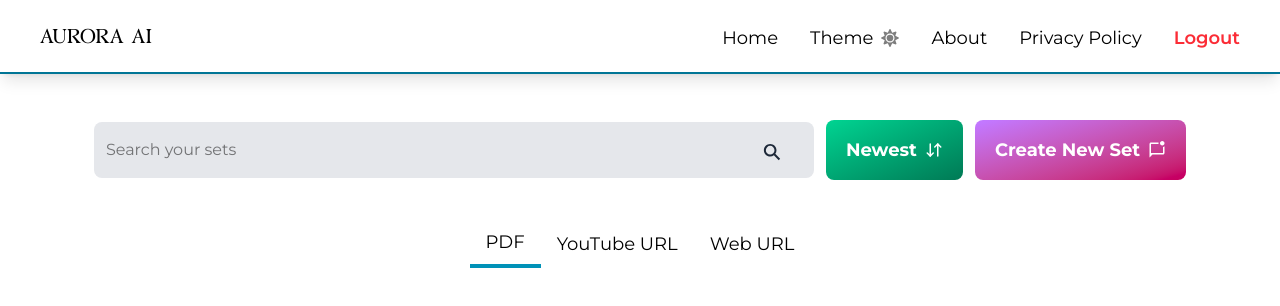
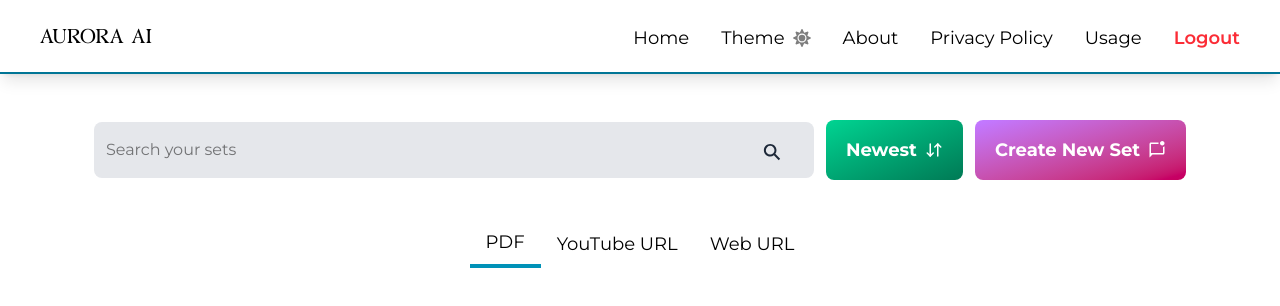
Before and after one commit to isudiptodas/Aurora-AI, a Next.js app: page /user/home in a window 1280 px wide. Shown: the top 306 px of the page. Built offline with nearby package versions, Linux system fonts and the light colour scheme; no server answers; what tailwindcss-motion would draw is missing.

Commit message:
Updated MenuBar (added usage link)

```diff
--- a/src/components/MenuBar.tsx
+++ b/src/components/MenuBar.tsx
@@ -48,6 +48,7 @@ function MenuBar({ theme, setTheme }: props) {
                     <p className={`text-lg font-Montserrat cursor-pointer hover:text-cyan-500 duration-200 ease-in-out flex justify-start items-center gap-2`} onClick={switchTheme}>Theme {theme === 'dark' ? <IoMdMoon className="opacity-50 duration-200 ease-in-out rotate-45" /> : <FaSun className="opacity-50 duration-200 ease-in-out rotate-45" />}</p>
                     <p className={`text-lg font-Montserrat cursor-pointer hover:text-cyan-500 duration-200 ease-in-out`}>About</p>
                     <p className={`text-lg font-Montserrat cursor-pointer hover:text-cyan-500 duration-200 ease-in-out`}>Privacy Policy</p>
+                    <p className={`text-lg font-Montserrat cursor-pointer hover:text-cyan-500 duration-200 ease-in-out`}>Usage</p>
                     <p className={`text-lg font-Montserrat cursor-pointer text-red-500 font-semibold duration-200 ease-in-out`} onClick={logout}>Logout</p>
                 </div>
             </div>
@@ -58,6 +59,7 @@ function MenuBar({ theme, setTheme }: props) {
                 <p className={`w-full text-start font-Montserrat px-5 text-2xl ${theme === 'dark' ? "text-white" : "text-black"} flex justify-start items-center gap-2`} onClick={switchTheme}>Theme {theme === 'dark' ? <IoMdMoon className="opacity-50 duration-200 ease-in-out rotate-45" /> : <FaSun className="opacity-50 duration-200 ease-in-out rotate-45" />}</p>
                 <p className={`w-full text-start font-Montserrat px-5 text-2xl ${theme === 'dark' ? "text-white" : "text-black"}`}>About</p>
                 <p className={`w-full text-start font-Montserrat px-5 text-2xl ${theme === 'dark' ? "text-white" : "text-black"}`}>Privacy Policy</p>
+                <p className={`w-full text-start font-Montserrat px-5 text-2xl ${theme === 'dark' ? "text-white" : "text-black"}`}>Usage</p>
                 <p className={`w-full text-start font-Montserrat px-5 text-2xl text-red-500 font-semibold`} onClick={logout}>Logout</p>
                 <p onClick={() => setVisible(false)} className={`w-full text-start font-Conquer px-5 py-5 text-xl opacity-60 ${theme === 'dark' ? "text-white" : "text-black"}`}>Close</p>
             </div>
```
